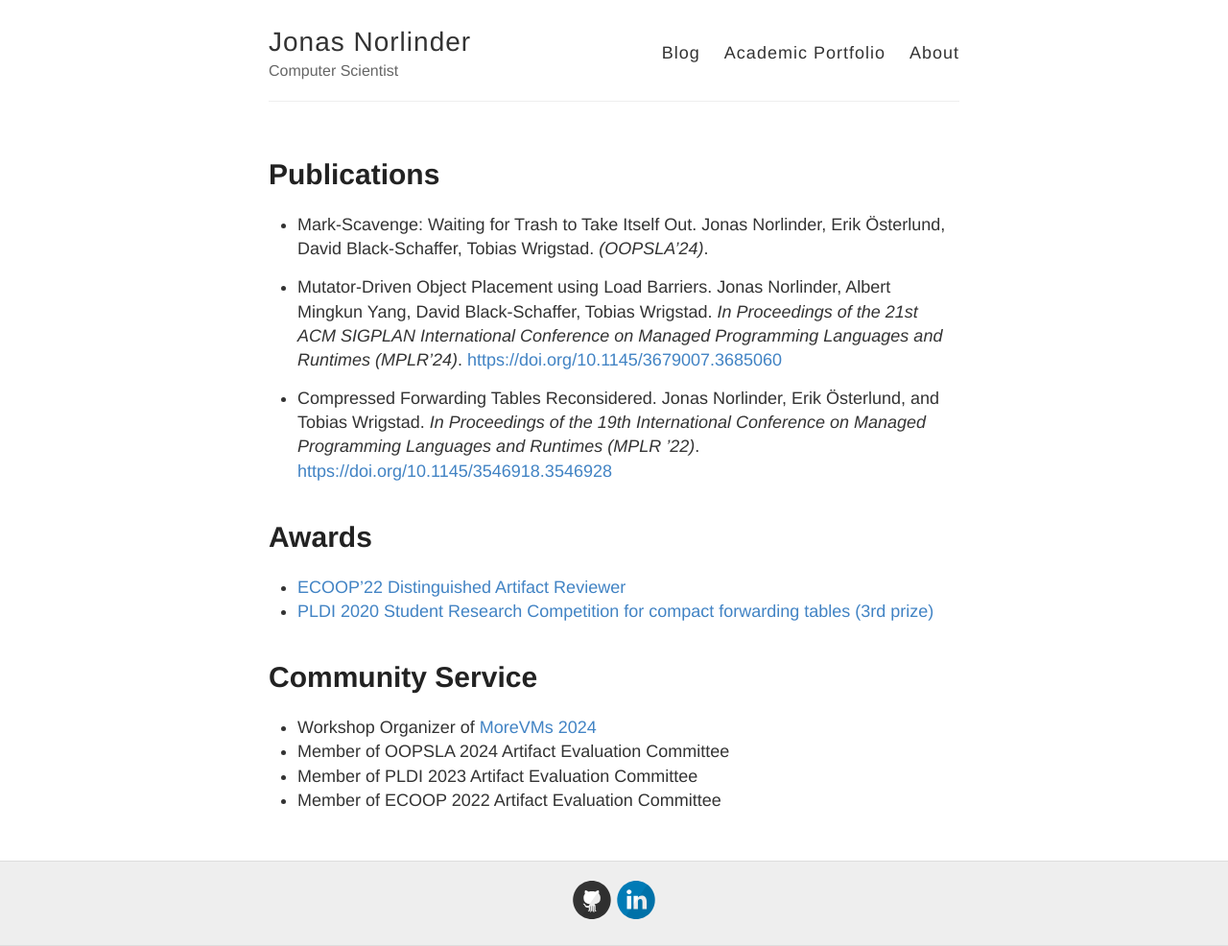
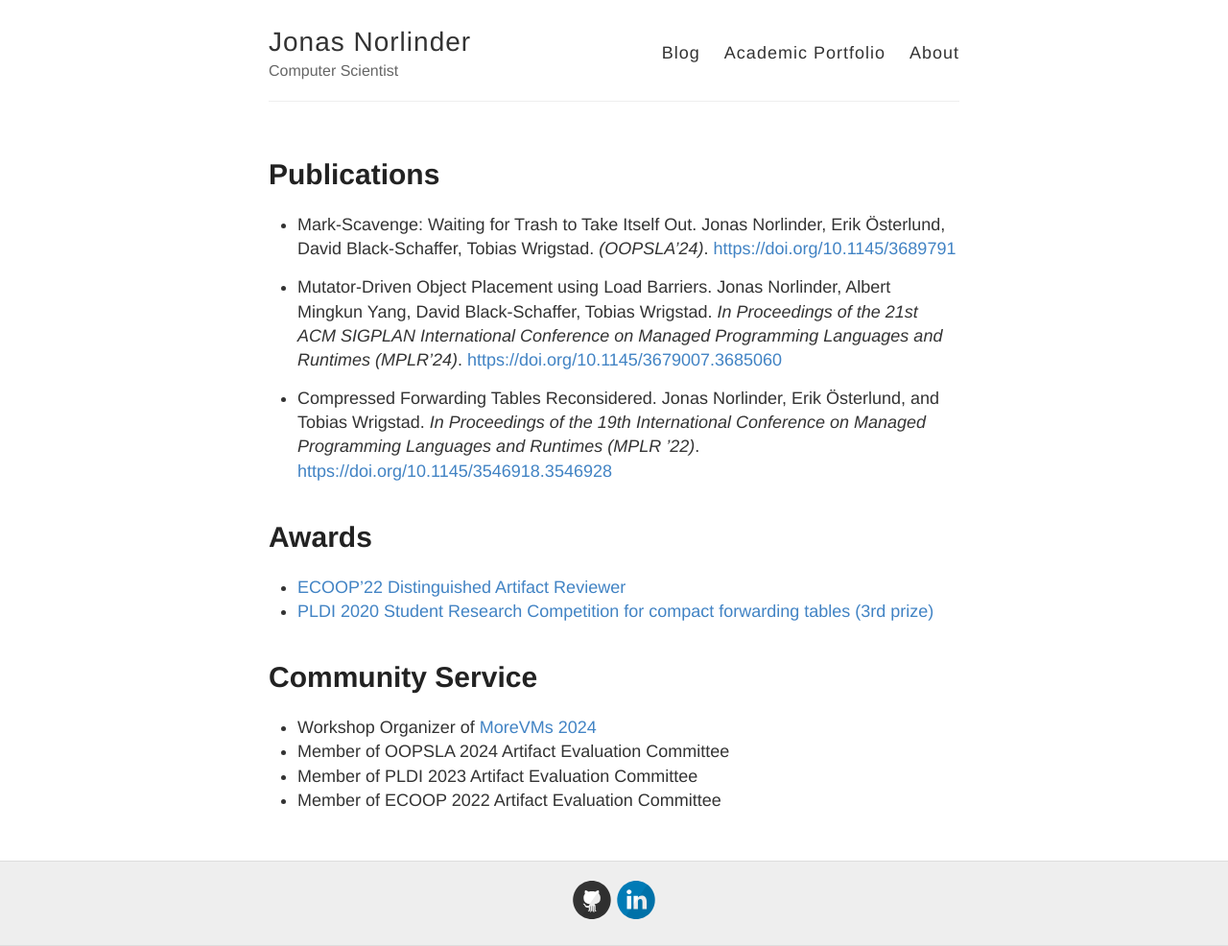
Before and after one commit to JonasNorlinder/jonasnorlinder.github.io, a Jekyll site: the page built from academia.md, in a window 1280 px wide. Shown: the whole page at 96% size. Built offline with Jekyll 4.4.1, drawn with Linux system fonts in a browser that asks for light colours; some of the changed lines change nothing that is shown.

Commit message:
Update academia.md

```diff
--- a/academia.md
+++ b/academia.md
@@ -5,7 +5,7 @@
 ---
 # Publications
 
-* Mark-Scavenge: Waiting for Trash to Take Itself Out. Jonas Norlinder, Erik Österlund, David Black-Schaffer, Tobias Wrigstad. _(OOPSLA’24)_.
+* Mark-Scavenge: Waiting for Trash to Take Itself Out. Jonas Norlinder, Erik Österlund, David Black-Schaffer, Tobias Wrigstad. _(OOPSLA’24)_. [https://doi.org/10.1145/3689791](https://doi.org/10.1145/3689791)
 
 * Mutator-Driven Object Placement using Load Barriers. Jonas Norlinder, Albert Mingkun Yang, David Black-Schaffer, Tobias Wrigstad. _In Proceedings of the 21st ACM SIGPLAN International Conference on Managed Programming Languages and Runtimes (MPLR’24)_.
 [https://doi.org/10.1145/3679007.3685060](https://doi.org/10.1145/3679007.3685060)
```
